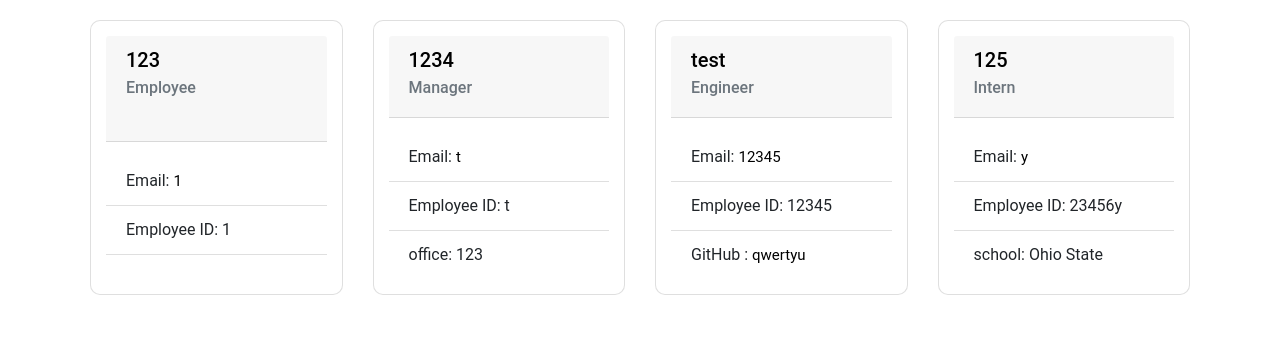
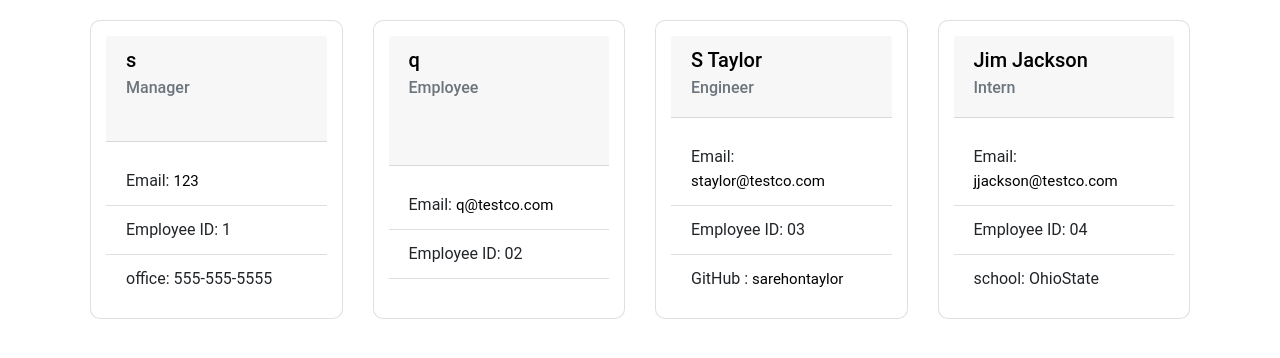
Before and after one commit to SarehonTaylor/TeamProfileGenerator, a website: page Createdprofile.html in a window 1280 px wide. Shown: the part 126-484 px from the top of the page. Drawn offline with nearby package versions, Linux system fonts and the light colour scheme.

Commit message:
added example photo of generated site and started readme documentation

```diff
--- a/Createdprofile.html
+++ b/Createdprofile.html
@@ -26,12 +26,25 @@
 
         <div class="card col" style="width: 18rem;">
         <div class="card-body card-header">
-            <h5 class="card-title">123</h5>
+            <h5 class="card-title">s</h5>
+            <h6 class="card-subtitle mb-2 text-muted">Manager</h6>
+        </div>
+        <ul class="list-group list-group-flush">
+            <li class="list-group-item">Email: <a href=mailto:123>123</a></li>
+            <li class="list-group-item">Employee ID: 1</li>
+            <li class="list-group-item"> office: 555-555-5555</li>
+
+
+        </ul>
+        </div>
+        <div class="card col" style="width: 18rem;">
+        <div class="card-body card-header">
+            <h5 class="card-title">q</h5>
             <h6 class="card-subtitle mb-2 text-muted">Employee</h6>
         </div>
         <ul class="list-group list-group-flush">
-            <li class="list-group-item">Email: <a href=mailto:1>1</a></li>
-            <li class="list-group-item">Employee ID: 1</li>
+            <li class="list-group-item">Email: <a href=mailto:q@testco.com>q@testco.com</a></li>
+            <li class="list-group-item">Employee ID: 02</li>
             <li class="list-group-item">  </li>
 
 
@@ -39,39 +52,26 @@
         </div>
         <div class="card col" style="width: 18rem;">
         <div class="card-body card-header">
-            <h5 class="card-title">1234</h5>
-            <h6 class="card-subtitle mb-2 text-muted">Manager</h6>
+            <h5 class="card-title">S Taylor</h5>
+            <h6 class="card-subtitle mb-2 text-muted">Engineer</h6>
         </div>
         <ul class="list-group list-group-flush">
-            <li class="list-group-item">Email: <a href=mailto:t>t</a></li>
-            <li class="list-group-item">Employee ID: t</li>
-            <li class="list-group-item"> office: 123</li>
+            <li class="list-group-item">Email: <a href=mailto:staylor@testco.com>staylor@testco.com</a></li>
+            <li class="list-group-item">Employee ID: 03</li>
+            <li class="list-group-item"> GitHub : <a href = 'https://www.github.com/sarehontaylor'> sarehontaylor</a></li>
 
 
         </ul>
         </div>
         <div class="card col" style="width: 18rem;">
         <div class="card-body card-header">
-            <h5 class="card-title">test</h5>
-            <h6 class="card-subtitle mb-2 text-muted">Engineer</h6>
-        </div>
-        <ul class="list-group list-group-flush">
-            <li class="list-group-item">Email: <a href=mailto:12345>12345</a></li>
-            <li class="list-group-item">Employee ID: 12345</li>
-            <li class="list-group-item"> GitHub : <a href = 'https://www.github.com/qwertyu'> qwertyu</a></li>
-
-
-        </ul>
-        </div>
-        <div class="card col" style="width: 18rem;">
-        <div class="card-body card-header">
-            <h5 class="card-title">125</h5>
+            <h5 class="card-title">Jim Jackson</h5>
             <h6 class="card-subtitle mb-2 text-muted">Intern</h6>
         </div>
         <ul class="list-group list-group-flush">
-            <li class="list-group-item">Email: <a href=mailto:y>y</a></li>
-            <li class="list-group-item">Employee ID: 23456y</li>
-            <li class="list-group-item"> school: Ohio State</li>
+            <li class="list-group-item">Email: <a href=mailto:jjackson@testco.com>jjackson@testco.com</a></li>
+            <li class="list-group-item">Employee ID: 04</li>
+            <li class="list-group-item"> school: OhioState</li>
 
 
         </ul>
```
Also changed, not shown: ExampleSiteGenerated.PNG (added), README.md.
